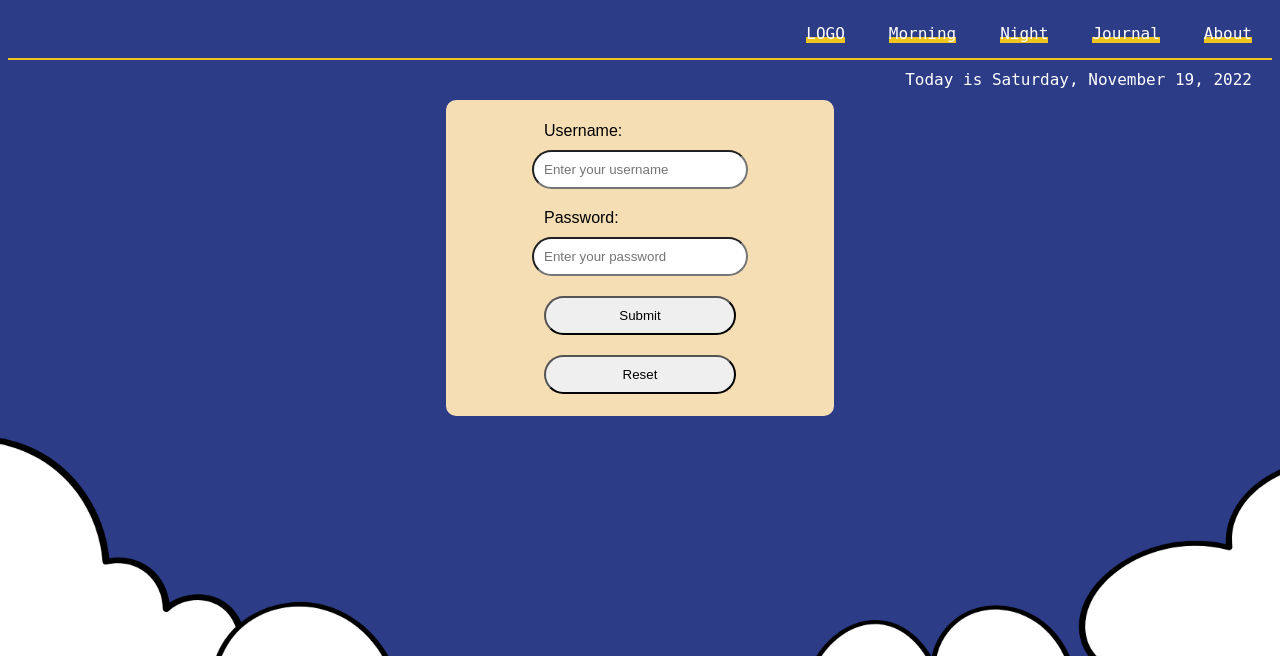
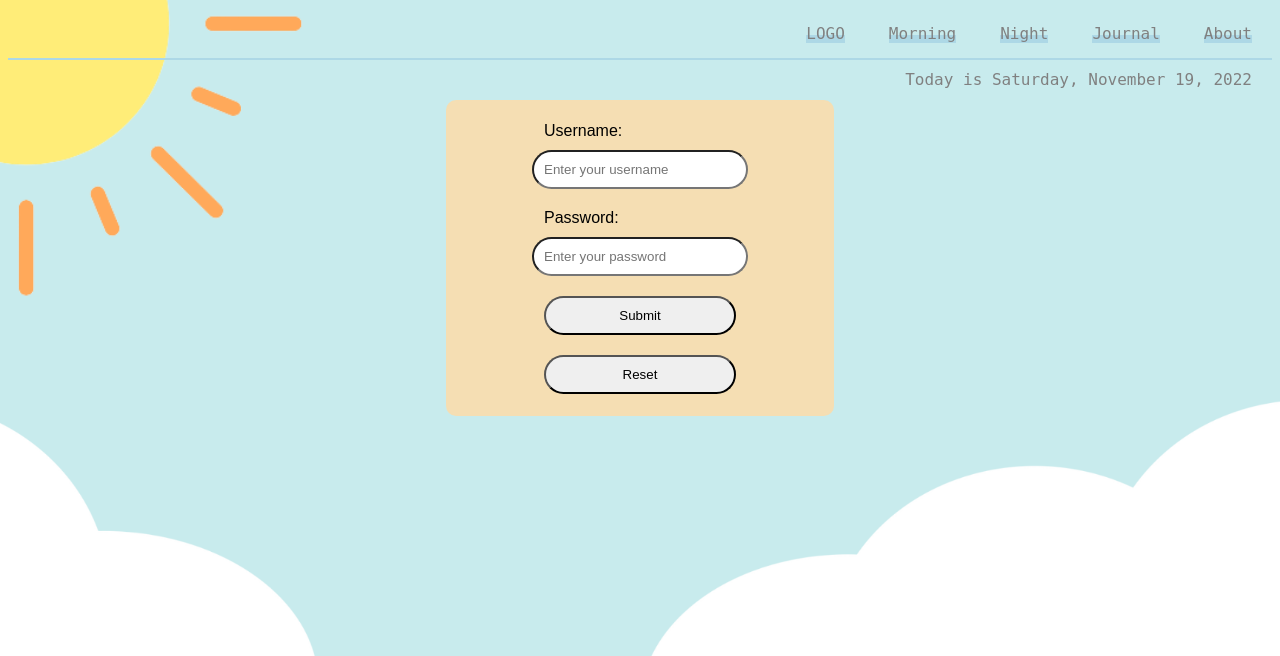
Before and after one commit to seachelle18/Habit-Tracker, a PHP site: page / in a window 1280 px wide. Shown: the top 656 px of the page. Run offline with PHP 8.4, Linux system fonts and the light colour scheme.

Commit message:
fixed the background

```diff
--- a/day-mode.css
+++ b/day-mode.css
@@ -5,11 +5,11 @@
 } */
 
 body {
-    background: url("pictures/sky-drawing.png") no-repeat center center fixed;
-    -moz-background-size: cover;
-    -webkit-background-size: cover;
-    -o-background-size: cover;
-    background-size: cover;
+    background: url("pictures/sun.png") no-repeat, url("pictures/sky-drawing.png") no-repeat center center fixed;
+    -moz-background-size: 25vw, cover;
+    -webkit-background-size: 25vw, cover;
+    -o-background-size: 25vw, cover;
+    background-size: 25vw, cover;
 }
 
 /* .moving {
--- a/day.php
+++ b/day.php
@@ -30,8 +30,9 @@ if (isset($_POST['submit'])) {
 
 ?>
 <body>
-<!-- <div class="moving">
-</div> -->
+<div class="moving">
+    <a></a>
+</div>
 
 <div class="block quote">
     <?php echo '"' . $quote . '"'; ?>
--- a/header.php
+++ b/header.php
@@ -2,7 +2,7 @@
 <html lang="en">
 <head>
     <title>Habit Tracker</title>
-    <link rel="stylesheet" type="text/css" href="night-mode.css">
+    <link rel="stylesheet" type="text/css" href="day-mode.css">
     <meta name="viewport" content="width=device-width, initial-scale=1.0">
     <meta name="keywords" content="habit tracker, mental health">
     <meta name="description" content="Habit Tracker">
--- a/night-mode.css
+++ b/night-mode.css
@@ -1,10 +1,27 @@
-body {
+/* body {
     background: url("pictures/night-sky.png") no-repeat center center fixed;
     -moz-background-size: cover;
     -webkit-background-size: cover;
     -o-background-size: cover;
     background-size: cover;
+} */
+
+body {
+    background: url("pictures/moon.png") no-repeat, url("pictures/night-sky.png") no-repeat center center fixed;
+    -moz-background-size: 20vw, cover;
+    -webkit-background-size: 20vw, cover;
+    -o-background-size: 20vw, cover;
+    background-size: 20vw, cover;
 }
+
+/* .navbar::before {
+    content: '';
+    background: url("pictures/moon.png");
+    position:absolute;
+    top:0px;
+    left:0px;
+    z-index: -1;
+} */
 
 .navbar {
     margin: 0;
@@ -37,12 +54,31 @@ body {
     color: white;
 }
 
-/* .bubble {
-    text-align: center;
-    background-color: antiquewhite;
-    border: 3px solid burlywood;
-    border-radius: 15px;
-    padding: 10px;
+.moving {
+    background-image: url("pictures/moon.png");
+    background-repeat: no-repeat;
+    /* background-position: top -10px left -270px; */
+    height: 50vh;
+    padding: 0px;
+    margin: 0px;
+    top: -200px;
+    left: -100px;
+    z-index: -1;
+}
+
+/* .moving {
+
+}
+
+@keyframes fadeIn {
+    0% {
+      opacity: 0;
+      transform: translateX(-20px);
+    }
+    100% {
+      opacity: 1;
+      transform: translateX(0);
+    }
 } */
 
 form {
```
Also changed, not shown: pictures/moon.png (added), pictures/sun.png.
